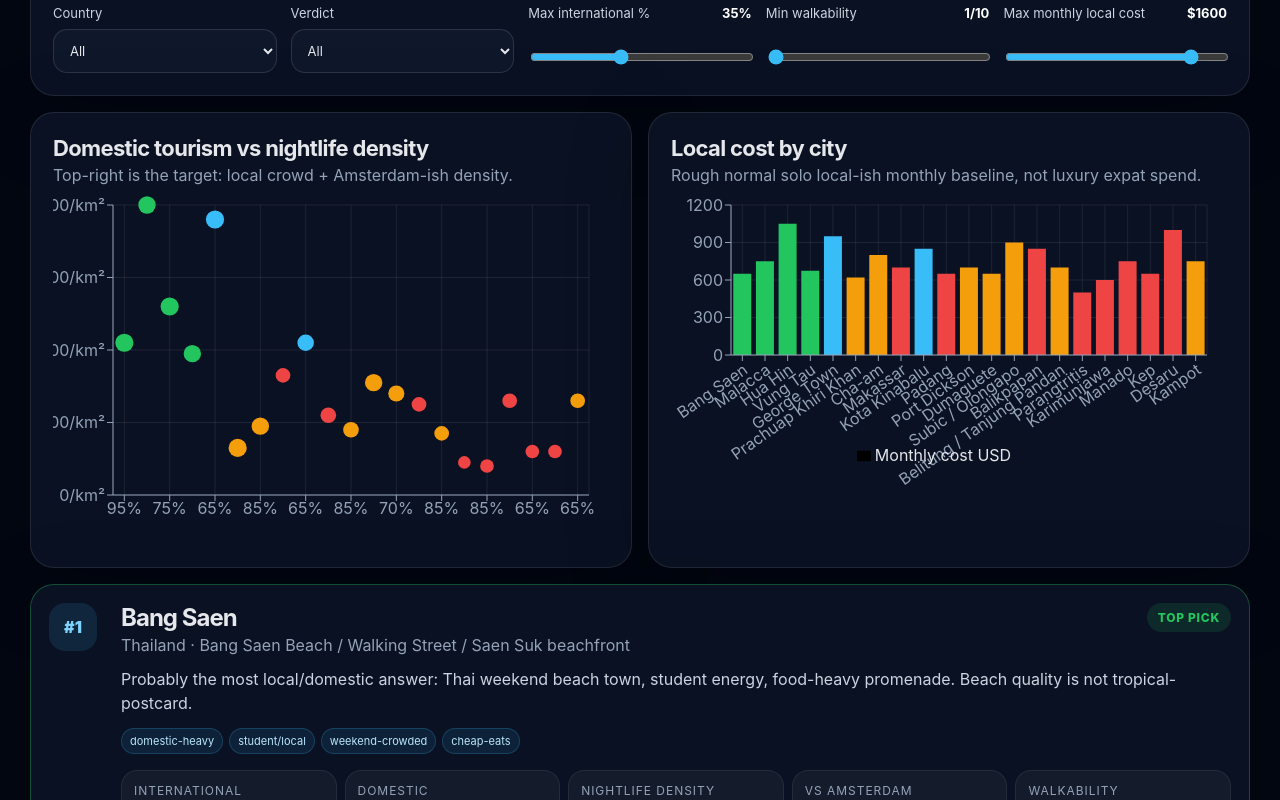
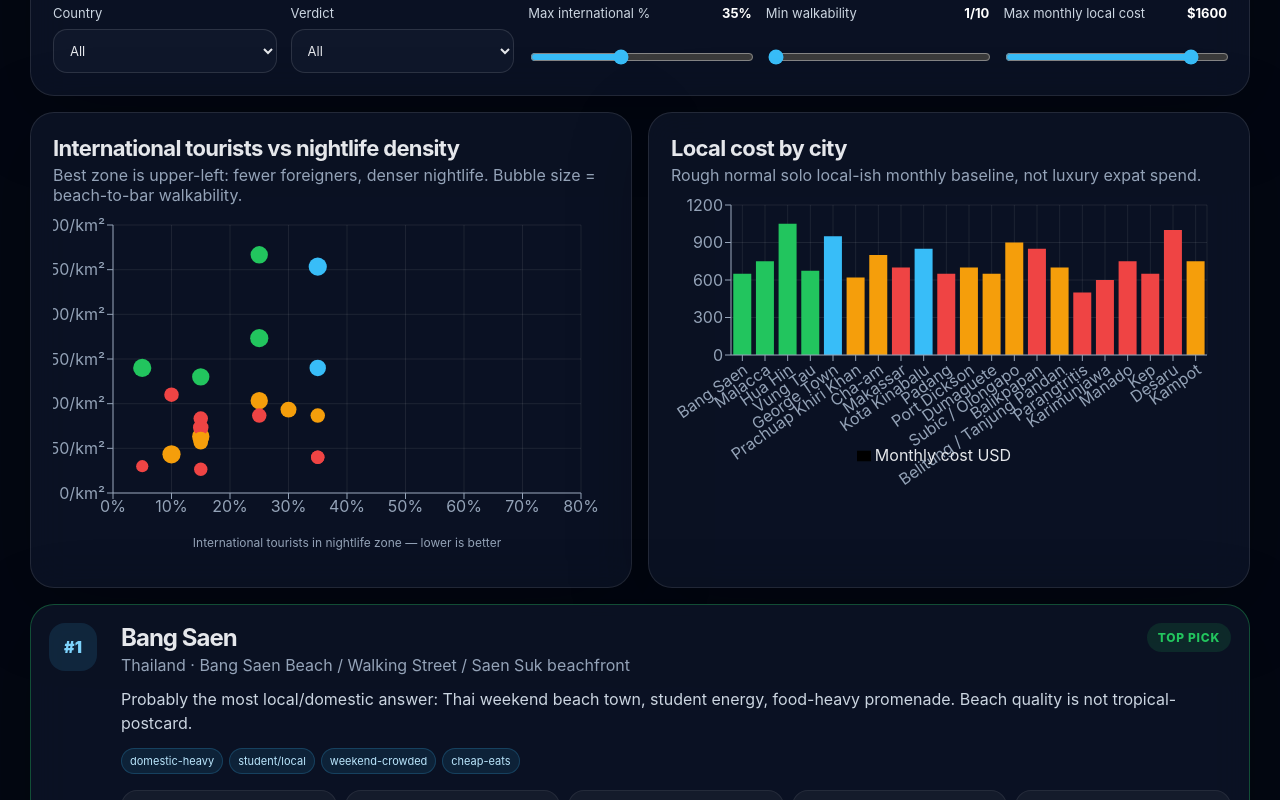
Before and after one commit to riceharvest/coastal-city-viz, a React (Vite) app: page / in a window 1280 px wide. Shown: the part 700-1500 px from the top of the page. Built offline with nearby package versions, Linux system fonts and the light colour scheme.

Commit message:
fix: clarify nightlife density chart axis

```diff
--- a/src/main.tsx
+++ b/src/main.tsx
@@ -109,14 +109,31 @@ function App() {
 
       <section className="shell charts">
         <div className="panel chartPanel">
-          <h2>Domestic tourism vs nightlife density</h2>
-          <p>Top-right is the target: local crowd + Amsterdam-ish density.</p>
+          <h2>International tourists vs nightlife density</h2>
+          <p>Best zone is upper-left: fewer foreigners, denser nightlife. Bubble size = beach-to-bar walkability.</p>
           <ResponsiveContainer width="100%" height={360}>
-            <ScatterChart margin={{ top: 20, right: 20, bottom: 20, left: 0 }}>
+            <ScatterChart margin={{ top: 20, right: 28, bottom: 42, left: 0 }}>
               <CartesianGrid stroke="rgba(255,255,255,0.08)" />
-              <XAxis dataKey="domesticPct" name="Domestic %" unit="%" stroke="#94a3b8" />
-              <YAxis dataKey="nightlifeDensity" name="Density" unit="/km²" stroke="#94a3b8" />
-              <ZAxis dataKey="walkability" range={[80, 260]} />
+              <XAxis
+                type="number"
+                dataKey="internationalPct"
+                name="International tourists"
+                unit="%"
+                domain={[0, 80]}
+                ticks={[0, 10, 20, 30, 40, 50, 60, 70, 80]}
+                stroke="#94a3b8"
+                label={{ value: 'International tourists in nightlife zone — lower is better', position: 'insideBottom', offset: -24, fill: '#94a3b8', fontSize: 12 }}
+              />
+              <YAxis
+                type="number"
+                dataKey="nightlifeDensity"
+                name="Nightlife density"
+                unit="/km²"
+                domain={[0, 900]}
+                ticks={[0, 150, 300, 450, 600, 750, 900]}
+                stroke="#94a3b8"
+              />
+              <ZAxis type="number" dataKey="walkability" range={[70, 260]} />
               <Tooltip content={<CityTooltip />} />
               <Scatter data={filtered}>
                 {filtered.map((entry) => (
@@ -203,6 +220,7 @@ function CityTooltip({ active, payload }: any) {
     <div className="tooltip">
       <strong>{city.city}</strong>
       <span>{city.district}</span>
+      <span>International: {city.internationalPct}%</span>
       <span>Domestic: {city.domesticPct}%</span>
       <span>Density: {city.nightlifeDensity}/km²</span>
       <span>Walkability: {city.walkability}/10</span>
```
